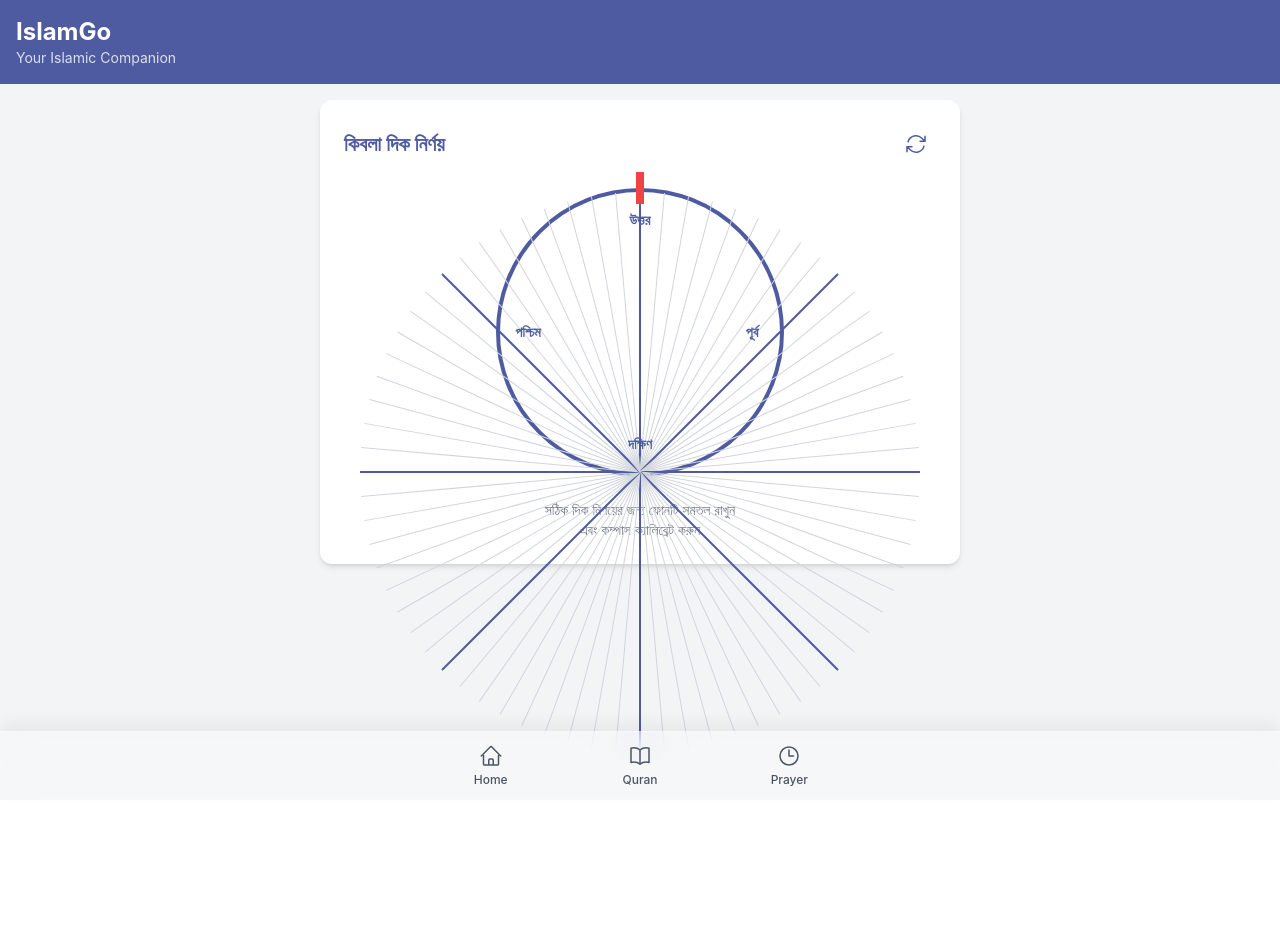
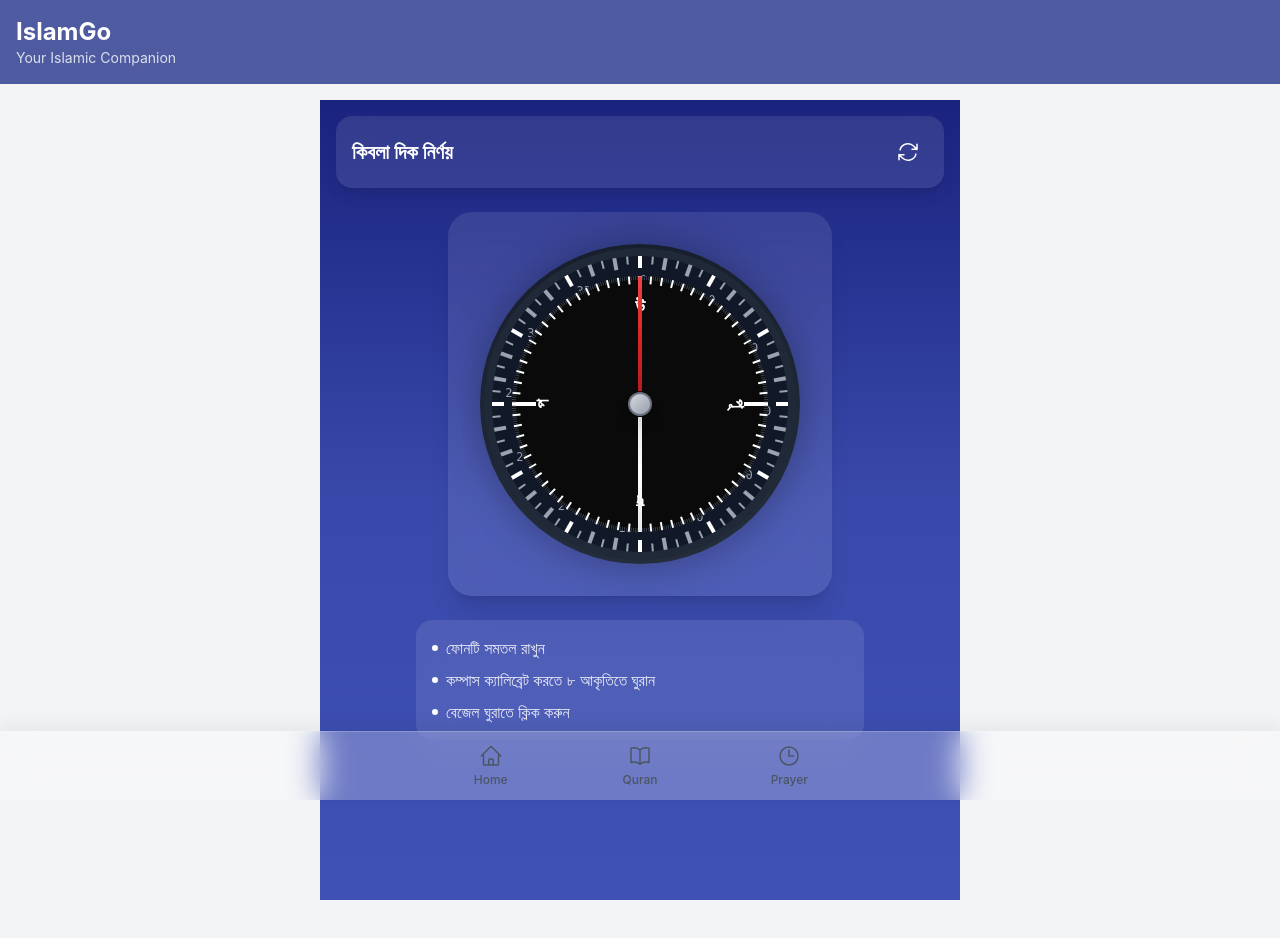
Before and after one commit to mamunnet/islamgo, a React (Vite) app: page /qibla in a window 1280 px wide. Shown: the top 938 px of the page. Before the commit the page ends 800 px from the top, so only its background shows below. Built offline with nearby package versions, Linux system fonts and the light colour scheme; no server answers.

Commit message:
fix: add TypeScript type definition for webkitCompassHeading

```diff
--- a/src/features/qibla/QiblaFinder.tsx
+++ b/src/features/qibla/QiblaFinder.tsx
@@ -1,5 +1,10 @@
 import { useState, useEffect } from 'react';
 import { MapPinIcon, ArrowPathIcon } from '@heroicons/react/24/outline';
+
+// Extend DeviceOrientationEvent for Safari
+interface ExtendedDeviceOrientationEvent extends DeviceOrientationEvent {
+  webkitCompassHeading?: number;
+}
 
 const QiblaFinder = () => {
   const [qiblaDirection, setQiblaDirection] = useState<number | null>(null);
@@ -7,10 +12,10 @@ const QiblaFinder = () => {
   const [error, setError] = useState<string | null>(null);
   const [location, setLocation] = useState<{ lat: number; lng: number } | null>(null);
   const [accuracy, setAccuracy] = useState<number | null>(null);
+  const [bezelRotation, setBezelRotation] = useState(0);
 
   const requestLocationAndPermission = async () => {
     try {
-      // Request permission for DeviceOrientation events (needed for iOS)
       if (typeof (DeviceOrientationEvent as any).requestPermission === 'function') {
         const permission = await (DeviceOrientationEvent as any).requestPermission();
         if (permission !== 'granted') {
@@ -19,7 +24,6 @@ const QiblaFinder = () => {
         }
       }
 
-      // Get location
       if ('geolocation' in navigator) {
         navigator.geolocation.getCurrentPosition(
           (position) => {
@@ -43,13 +47,10 @@ const QiblaFinder = () => {
   }, []);
 
   useEffect(() => {
-    const handleOrientation = (event: DeviceOrientationEvent) => {
-      // For iOS devices
+    const handleOrientation = (event: ExtendedDeviceOrientationEvent) => {
       if (event.webkitCompassHeading) {
         setCompass(event.webkitCompassHeading);
-      }
-      // For Android devices
-      else if (event.alpha !== null) {
+      } else if (event.alpha !== null) {
         setCompass(360 - event.alpha);
       }
     };
@@ -66,24 +67,16 @@ const QiblaFinder = () => {
   }, []);
 
   const calculateQiblaDirection = (latitude: number, longitude: number) => {
-    // Coordinates of the Kaaba
     const kaabaLat = 21.4225;
     const kaabaLng = 39.8262;
-
-    // Convert all angles to radians
     const φ1 = (latitude * Math.PI) / 180;
     const φ2 = (kaabaLat * Math.PI) / 180;
     const Δλ = ((kaabaLng - longitude) * Math.PI) / 180;
-
-    // Calculate qibla direction using great circle formula
     const y = Math.sin(Δλ);
     const x = Math.cos(φ1) * Math.tan(φ2) - Math.sin(φ1) * Math.cos(Δλ);
     let qibla = Math.atan2(y, x);
-
-    // Convert to degrees and normalize
     qibla = (qibla * 180) / Math.PI;
     qibla = (qibla + 360) % 360;
-
     setQiblaDirection(qibla);
   };
 
@@ -92,100 +85,188 @@ const QiblaFinder = () => {
   };
 
   return (
-    <div className="flex flex-col items-center p-6 bg-white rounded-xl shadow-md space-y-6">
-      <div className="flex items-center justify-between w-full">
-        <h2 className="text-xl font-semibold text-[#4E5BA1]">কিবলা দিক নির্ণয়</h2>
+    <div className="min-h-screen bg-gradient-to-b from-[#1A237E] via-[#3949AB] to-[#3F51B5] p-4">
+      {/* Top App Bar */}
+      <div className="bg-white/10 backdrop-blur-lg rounded-2xl p-4 mb-6 shadow-lg">
+        <div className="flex items-center justify-between">
+          <h2 className="text-xl font-semibold text-white">কিবলা দিক নির্ণয়</h2>
           <button
             onClick={handleRefresh}
-          className="p-2 text-[#4E5BA1] hover:bg-gray-100 rounded-full"
+            className="p-2 text-white hover:bg-white/20 rounded-full transition-colors"
           >
             <ArrowPathIcon className="w-6 h-6" />
           </button>
         </div>
+      </div>
 
+      <div className="flex flex-col items-center space-y-6">
         {error ? (
-        <div className="text-red-500 text-center p-4">
-          <p>{error}</p>
+          <div className="w-full max-w-md bg-white/10 backdrop-blur-lg rounded-2xl p-6 text-center">
+            <p className="text-white mb-4">{error}</p>
             <button
               onClick={handleRefresh}
-            className="mt-4 px-4 py-2 bg-[#4E5BA1] text-white rounded-lg hover:bg-[#3D4A90]"
+              className="px-6 py-2 bg-white/20 hover:bg-white/30 text-white rounded-full transition-all transform hover:scale-105"
             >
               আবার চেষ্টা করুন
             </button>
           </div>
         ) : (
           <>
-          <div className="relative w-72 h-72">
-            {/* Compass Rose */}
+            {/* Compass Card */}
+            <div className="bg-white/10 backdrop-blur-lg rounded-3xl p-8 shadow-xl">
+              <div className="relative w-80 h-80">
+                {/* Outer Case */}
+                <div className="absolute inset-0 rounded-full bg-gradient-to-br from-gray-900 to-gray-800 shadow-[0_0_40px_rgba(0,0,0,0.3)] p-2">
+                  {/* Glass Effect Ring */}
+                  <div className="absolute inset-0 rounded-full bg-gradient-to-tr from-white/5 to-transparent"></div>
+
+                  {/* Rotating Bezel */}
                   <div
-              className="absolute inset-0 border-4 border-[#4E5BA1] rounded-full"
-              style={{ transform: `rotate(${-compass}deg)` }}
+                    className="absolute inset-1 rounded-full border-8 border-gray-800 bg-gray-900 cursor-pointer transform transition-transform duration-200 ease-out"
+                    style={{ transform: `rotate(${bezelRotation}deg)` }}
+                    onClick={() => setBezelRotation(bezelRotation + 5)}
                   >
-              {/* Compass markings */}
-              <div className="absolute inset-0">
+                    {/* Bezel Markings */}
                     {[...Array(72)].map((_, i) => (
                       <div
                         key={i}
-                    className={`absolute top-0 left-1/2 h-full origin-bottom ${
-                      i % 9 === 0 ? 'w-0.5 bg-[#4E5BA1]' : 'w-px bg-gray-300'
-                    }`}
-                    style={{ transform: `translateX(-50%) rotate(${i * 5}deg)` }}
+                        className="absolute inset-0"
+                        style={{ transform: `rotate(${i * 5}deg)` }}
+                      >
+                        <div
+                          className={`absolute top-0 left-1/2 transform -translate-x-1/2 ${
+                            i % 2 === 0 ? 'h-3 w-1' : 'h-2 w-0.5'
+                          } ${i % 6 === 0 ? 'bg-white' : 'bg-gray-400'}`}
                         />
-                ))}
+                        {i % 6 === 0 && (
+                          <div
+                            className="absolute top-4 left-1/2 transform -translate-x-1/2 text-xs text-gray-400 font-mono"
+                            style={{ transform: `rotate(${-i * 5}deg)` }}
+                          >
+                            {i * 5}
                           </div>
-
-              {/* Cardinal directions */}
-              {['উত্তর', 'পূর্ব', 'দক্ষিণ', 'পশ্চিম'].map((direction, index) => (
-                <div
-                  key={direction}
-                  className="absolute text-sm font-semibold text-[#4E5BA1]"
-                  style={{
-                    top: index === 0 ? '10%' : index === 2 ? '90%' : '50%',
-                    left: index === 3 ? '10%' : index === 1 ? '90%' : '50%',
-                    transform: 'translate(-50%, -50%)'
-                  }}
-                >
-                  {direction}
+                        )}
                       </div>
                     ))}
                   </div>
 
-            {/* North indicator (fixed) */}
-            <div className="absolute top-0 left-1/2 -translate-x-1/2 -translate-y-1/2">
-              <div className="w-2 h-8 bg-red-500"></div>
+                  {/* Inner Compass Face */}
+                  <div
+                    className="absolute inset-8 rounded-full bg-[#0A0A0A] shadow-inner"
+                    style={{ transform: `rotate(${-compass}deg)` }}
+                  >
+                    {/* Compass Rose */}
+                    <div className="absolute inset-0">
+                      {/* Main Directions */}
+                      {['উ', 'পূ', 'দ', 'প'].map((dir, i) => (
+                        <div
+                          key={dir}
+                          className="absolute inset-0 flex items-center justify-center"
+                          style={{ transform: `rotate(${i * 90}deg)` }}
+                        >
+                          <div className="relative h-full">
+                            <div className="absolute top-4 left-1/2 transform -translate-x-1/2 text-white font-semibold text-lg">
+                              {dir}
+                            </div>
+                            <div className="absolute top-0 left-1/2 transform -translate-x-1/2 w-1 h-6 bg-white shadow-glow" />
+                          </div>
+                        </div>
+                      ))}
+
+                      {/* Degree Markings */}
+                      {[...Array(360)].map((_, i) => (
+                        <div
+                          key={i}
+                          className="absolute inset-0"
+                          style={{ transform: `rotate(${i}deg)` }}
+                        >
+                          <div
+                            className={`absolute top-0 left-1/2 transform -translate-x-1/2 ${
+                              i % 5 === 0 ? 'h-2 w-0.5 bg-white' : 'h-1 w-px bg-gray-700'
+                            }`}
+                          />
+                        </div>
+                      ))}
+
+                      {/* Compass Needle */}
+                      <div className="absolute inset-0">
+                        {/* North */}
+                        <div className="absolute top-0 left-1/2 transform -translate-x-1/2 w-1 h-[45%] bg-gradient-to-b from-red-500 via-red-600 to-red-700 rounded-t-full shadow-glow" />
+                        {/* South */}
+                        <div className="absolute bottom-0 left-1/2 transform -translate-x-1/2 w-1 h-[45%] bg-gradient-to-t from-gray-200 via-white to-gray-200 rounded-b-full" />
+                        {/* Center Pin */}
+                        <div className="absolute top-1/2 left-1/2 transform -translate-x-1/2 -translate-y-1/2 w-6 h-6">
+                          <div className="absolute inset-0 rounded-full bg-gradient-to-br from-gray-300 to-gray-400 shadow-lg border-2 border-gray-500" />
+                          <div className="absolute inset-1 rounded-full bg-gradient-to-tl from-gray-400 to-gray-300" />
+                        </div>
+                      </div>
+                    </div>
                   </div>
 
-            {/* Qibla direction */}
+                  {/* Qibla Indicator */}
                   {qiblaDirection !== null && (
                     <div
-                className="absolute top-1/2 left-1/2 w-full h-1 bg-[#4E5BA1] origin-center"
-                style={{ transform: `translate(-50%, -50%) rotate(${qiblaDirection}deg)` }}
+                      className="absolute inset-0 pointer-events-none"
+                      style={{ transform: `rotate(${qiblaDirection}deg)` }}
                     >
-                <div className="absolute -right-8 -top-4 flex flex-col items-center">
-                  <MapPinIcon className="w-8 h-8 text-[#4E5BA1]" />
-                  <span className="text-xs font-semibold text-[#4E5BA1]">কাবা</span>
+                      <div className="absolute top-1/2 right-4 transform -translate-y-1/2">
+                        <div className="flex flex-col items-center">
+                          <MapPinIcon className="w-6 h-6 text-green-400 animate-pulse" />
+                          <span className="text-xs font-semibold text-green-400">কাবা</span>
+                        </div>
                       </div>
                     </div>
                   )}
                 </div>
+              </div>
+            </div>
 
+            {/* Location Info Card */}
             {location && (
-            <div className="text-center text-sm text-gray-600">
-              <p>অবস্থান: {location.lat.toFixed(4)}°, {location.lng.toFixed(4)}°</p>
-              {accuracy && <p>নির্ভুলতা: ±{Math.round(accuracy)}m</p>}
+              <div className="w-full max-w-md bg-white/10 backdrop-blur-lg rounded-2xl p-4 space-y-3">
+                <div className="flex items-center justify-center space-x-4">
+                  <div className="bg-white/20 px-4 py-2 rounded-full">
+                    <span className="text-sm text-white">
+                      {location.lat.toFixed(4)}°, {location.lng.toFixed(4)}°
+                    </span>
+                  </div>
+                  {accuracy && (
+                    <div className="bg-white/20 px-4 py-2 rounded-full">
+                      <span className="text-sm text-white">
+                        ±{Math.round(accuracy)}m
+                      </span>
+                    </div>
+                  )}
+                </div>
                 {qiblaDirection && (
-                <p className="mt-2 text-[#4E5BA1] font-semibold">
+                  <div className="bg-white/20 px-4 py-2 rounded-full text-center">
+                    <span className="text-white font-semibold">
                       কিবলার দিক: {Math.round(qiblaDirection)}°
-                </p>
+                    </span>
+                  </div>
                 )}
               </div>
             )}
+
+            {/* Instructions Card */}
+            <div className="w-full max-w-md bg-white/10 backdrop-blur-lg rounded-2xl p-4">
+              <div className="space-y-2 text-white/90">
+                <p className="flex items-center space-x-2">
+                  <span className="w-1.5 h-1.5 bg-white rounded-full"></span>
+                  <span>ফোনটি সমতল রাখুন</span>
+                </p>
+                <p className="flex items-center space-x-2">
+                  <span className="w-1.5 h-1.5 bg-white rounded-full"></span>
+                  <span>কম্পাস ক্যালিব্রেট করতে ৮ আকৃতিতে ঘুরান</span>
+                </p>
+                <p className="flex items-center space-x-2">
+                  <span className="w-1.5 h-1.5 bg-white rounded-full"></span>
+                  <span>বেজেল ঘুরাতে ক্লিক করুন</span>
+                </p>
+              </div>
+            </div>
           </>
         )}
-
-      <div className="text-sm text-gray-500 text-center mt-4">
-        <p>সঠিক দিক নির্ণয়ের জন্য ফোনটি সমতল রাখুন</p>
-        <p>এবং কম্পাস ক্যালিব্রেট করুন</p>
       </div>
     </div>
   );
```
Lines whose indentation alone changed are shown as unchanged.
